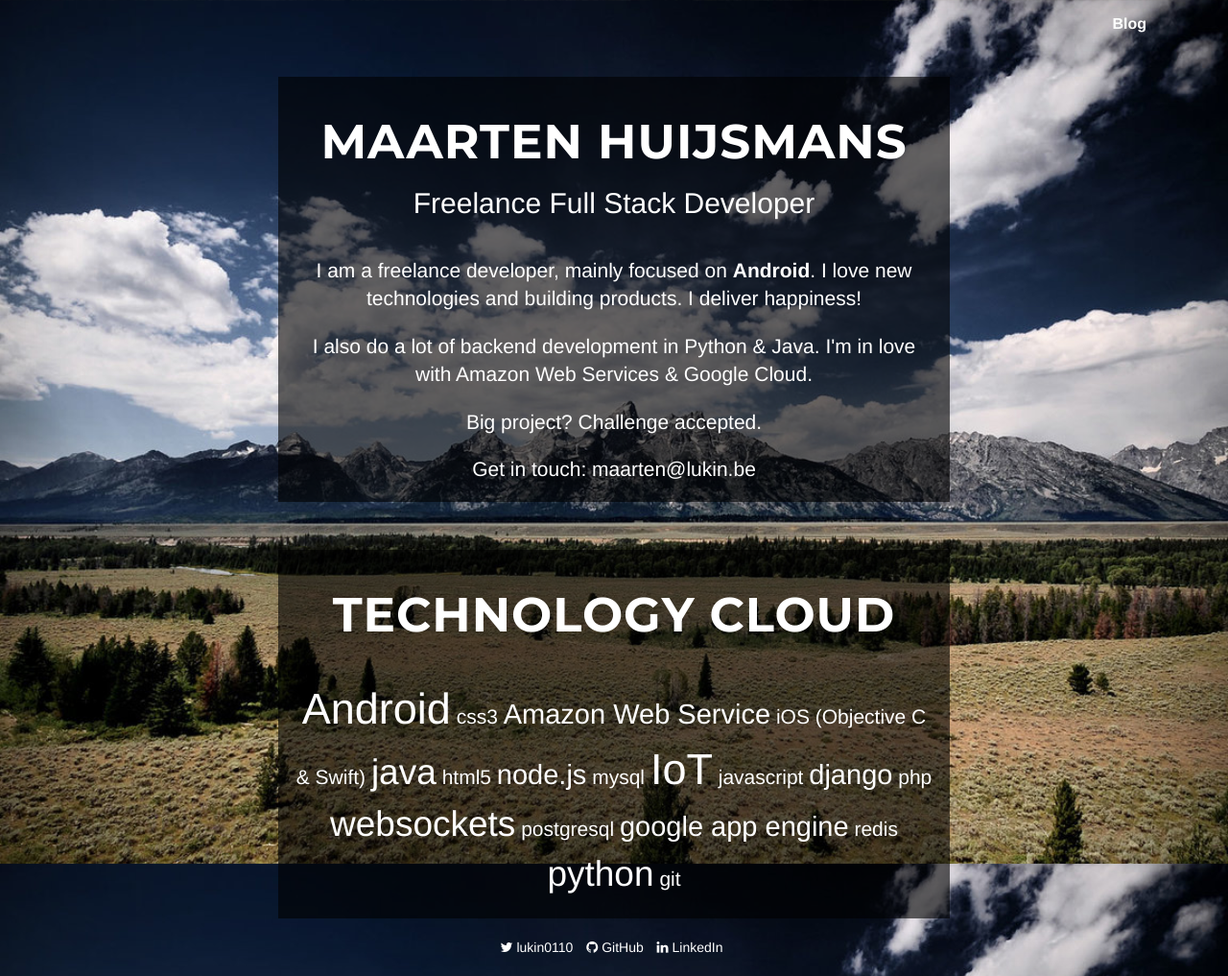
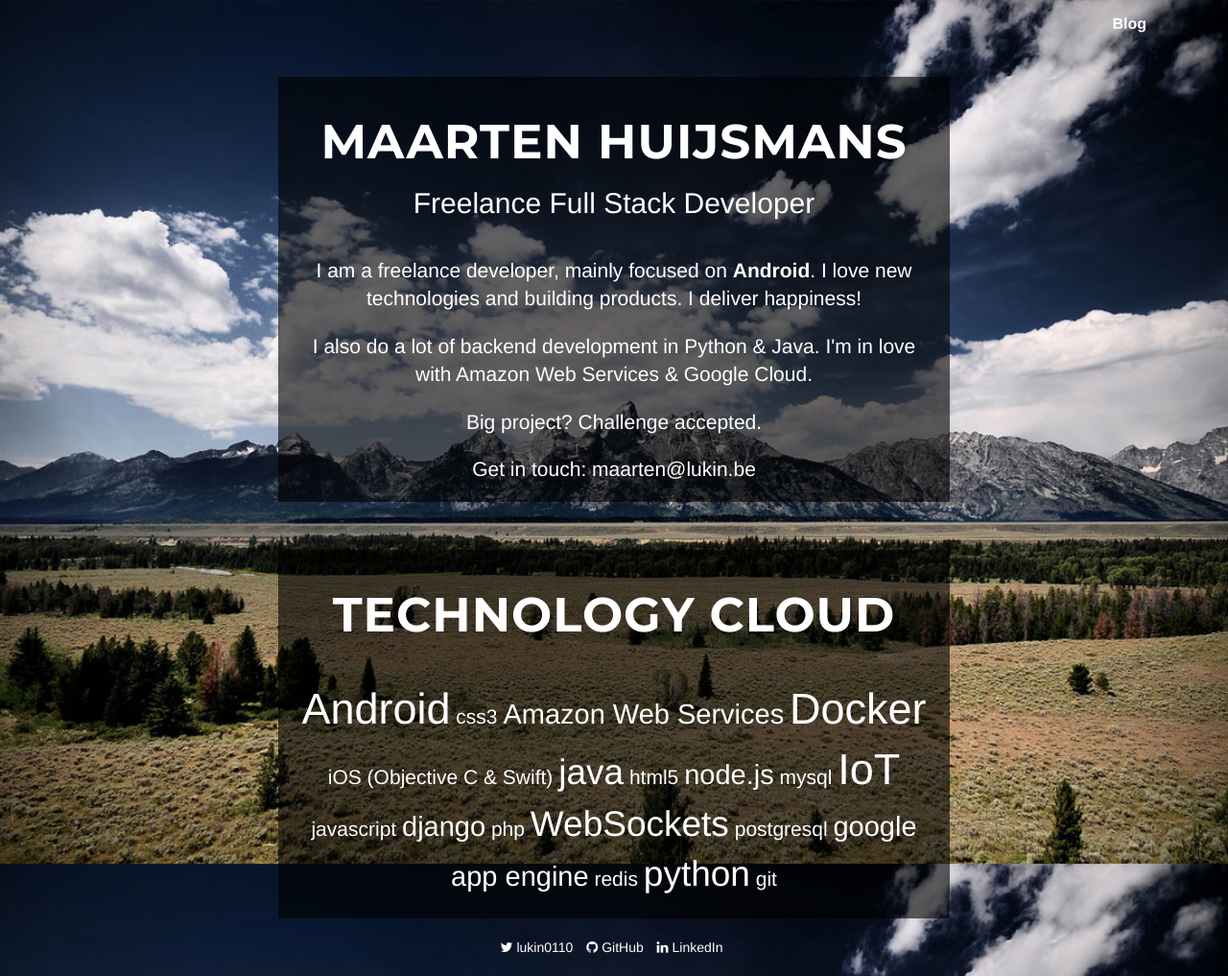
Before and after one commit to lukin0110/lukin0110.github.io, a Jekyll site: the page built from index.html, in a window 1280 px wide and 1017 px high. Shown: the whole window at 96% size. Built offline with Jekyll 4.4.1, drawn with Linux system fonts in a browser that asks for light colours; nearby versions of some CDN libraries.

Commit message:
more tech

```diff
--- a/index.html
+++ b/index.html
@@ -26,7 +26,8 @@ fullbg: true
     <div class="lead">
         <span class="p3">Android</span>
         <span>css3</span>
-        <span class="p1">Amazon Web Service</span>
+        <span class="p1">Amazon Web Services</span>
+        <span class="p3">Docker</span>
         <span>iOS (Objective C & Swift)</span>
         <span class="p2">java</span>
         <span>html5</span>
@@ -36,7 +37,7 @@ fullbg: true
         <span>javascript</span>
         <span class="p1">django</span>
         <span>php</span>
-        <span class="p2">websockets</span>
+        <span class="p2">WebSockets</span>
         <span>postgresql</span>
         <span class="p1">google app engine</span>
         <span>redis</span>
```
